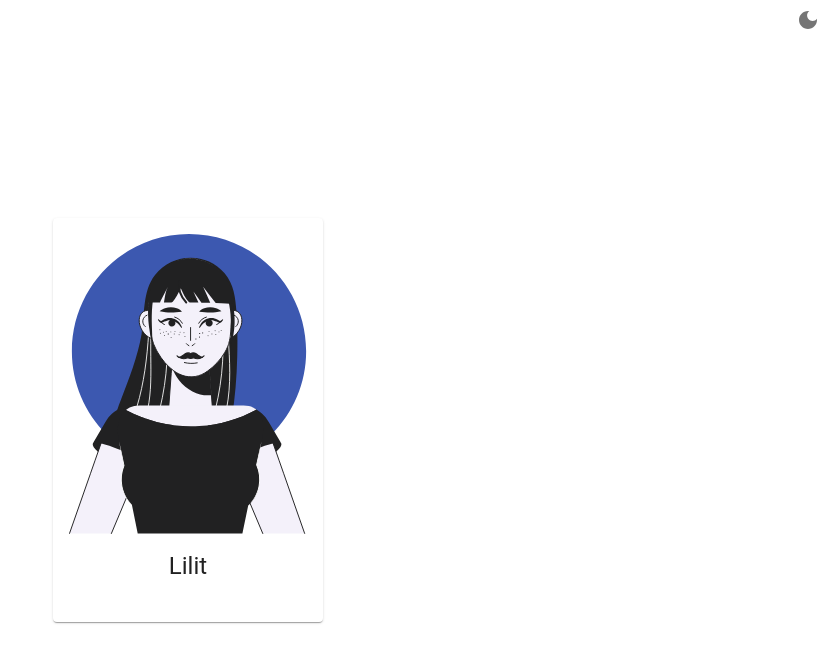
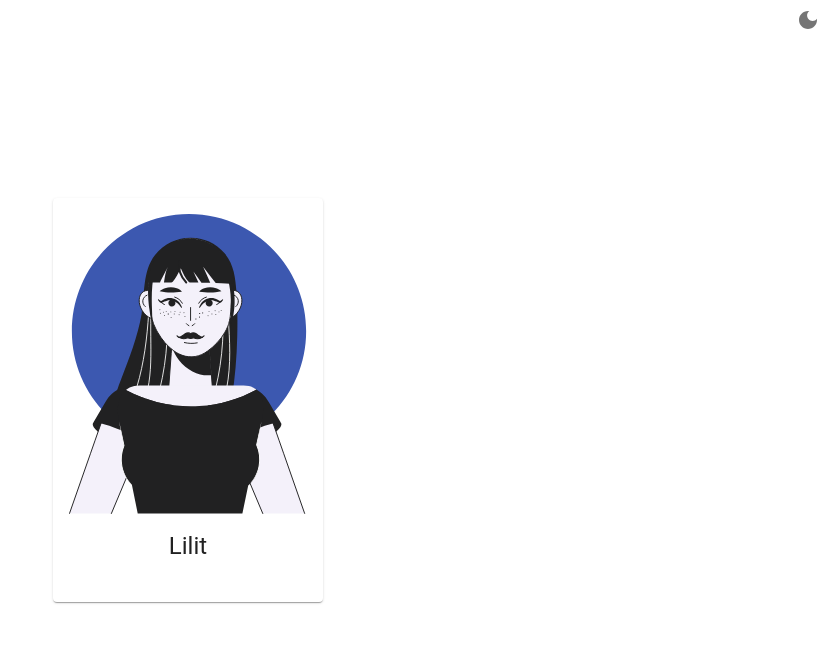
Before and after one commit to rabarbra/table_tennis, a React (Create React App) app in the folder web_frontend/table_tennis/: page /profile in a window 1280 px wide. Shown: the top 662 px of the page, without its empty margins (452-1280 px from the left). Built offline with nearby package versions, Linux system fonts and the light colour scheme.

Commit message:
fix: fixed profile card positioning

```diff
--- a/web_frontend/table_tennis/src/pages/Profile.tsx
+++ b/web_frontend/table_tennis/src/pages/Profile.tsx
@@ -3,6 +3,7 @@ import Card                 from "@mui/material/Card";
 import CardContent          from '@mui/material/CardContent';
 import CardMedia            from "@mui/material/CardMedia";
 import Typography           from "@mui/material/Typography";
+import { TOPBAR_HEIGHT } from "config/config";
 import * as Avatar          from "images/avatars";
 import Player               from 'interfaces/Player';
 import { players }          from 'interfaces/test_data';
@@ -16,13 +17,14 @@ const Profile = () => {
                 height: '100%',
                 mx: 'auto',
                 display: 'flex',
-                justifyContent: 'center'
+                justifyContent: 'center',
             }}
         >
             <Card
                 sx={{
                     margin: 'auto',
                     padding: 2,
+                    transform: `translateY(-${TOPBAR_HEIGHT / 2}px)`
                 }}
             >
                 <CardMedia
```
